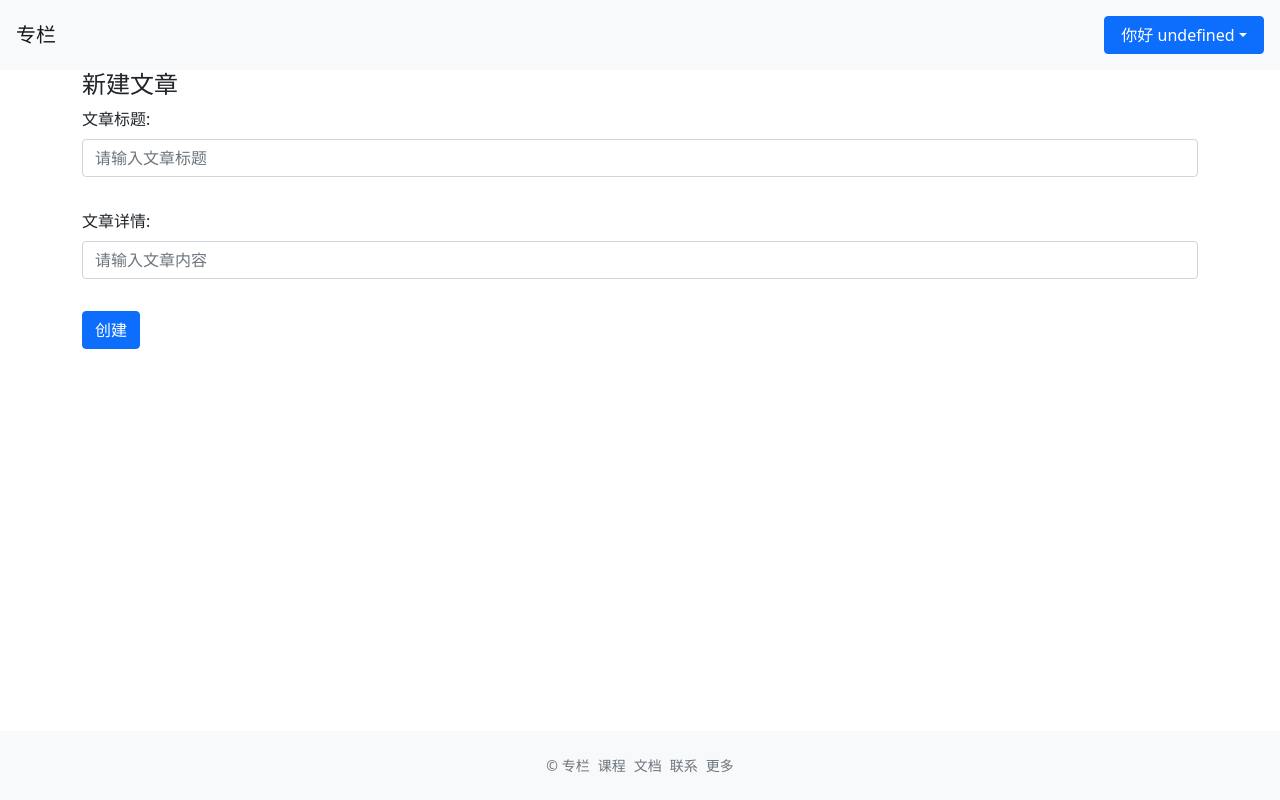
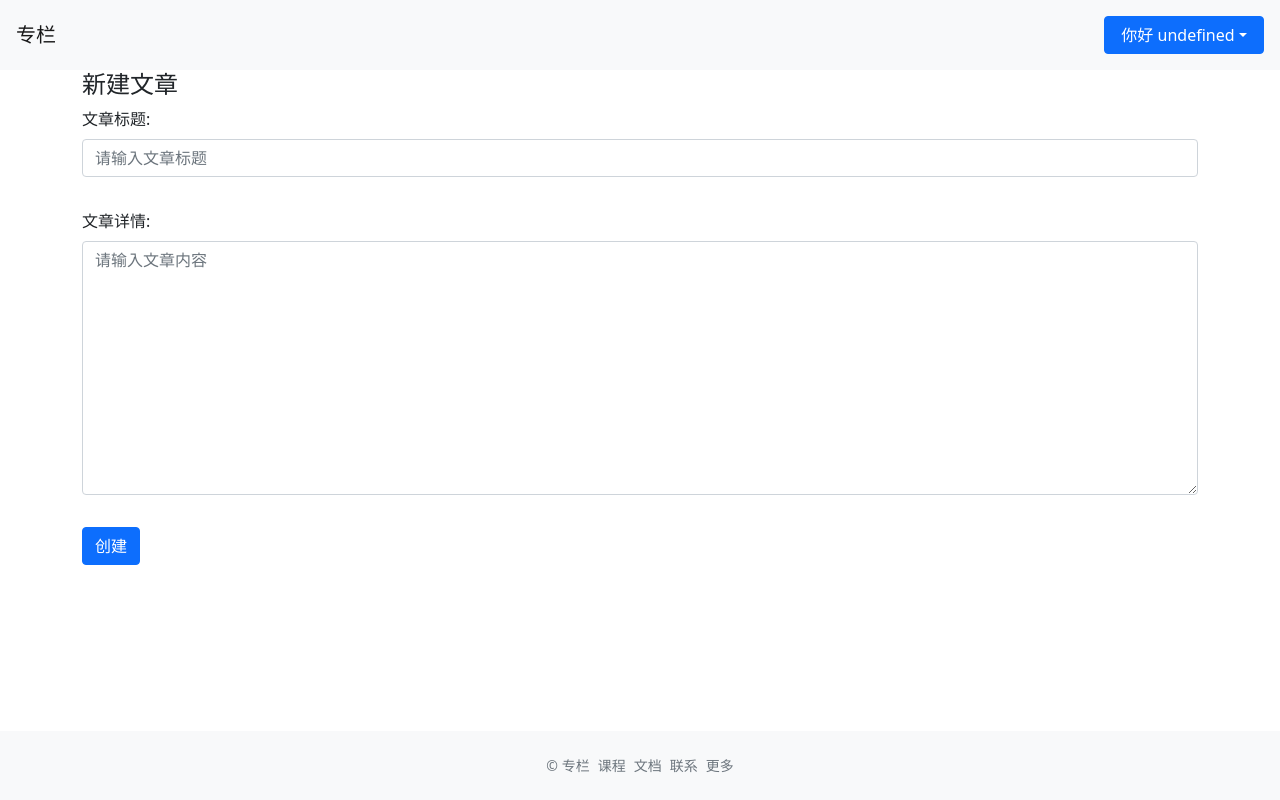
Before and after one commit to Archsx/zhuanlan, a Vue app: page /create in a window 1280 px wide. Built offline with nearby package versions, Linux system fonts and the light colour scheme.

Commit message:
采用component使得ValidateInput组件可以渲染为textarea

```diff
--- a/src/components/ValidateInput.vue
+++ b/src/components/ValidateInput.vue
@@ -1,13 +1,14 @@
 <template>
   <div class="validate-input-container pb-3">
-    <input
+    <component
       class="form-control"
       :value="inputRef.val"
       @input="handleInput"
       @blur="validateInput"
       :class="{ 'is-invalid': inputRef.error }"
       v-bind="$attrs"
-    />
+      :is="tag === 'input' ? 'input' : 'textarea'"
+    ></component>
     <span v-if="inputRef.error" class="invalid-feedback">
       {{ inputRef.message }}
     </span>
@@ -18,6 +19,7 @@
 import { RuleProps, Validation } from '@/utils/validate'
 import { defineComponent, onMounted, PropType, reactive } from 'vue'
 import { mitter } from './ValidateForm.vue'
+export type InputOrText = 'input' | 'textarea'
 
 export default defineComponent({
   name: '',
@@ -34,6 +36,10 @@ export default defineComponent({
     // },
     modelValue: {
       type: String
+    },
+    tag: {
+      type: String as PropType<InputOrText>,
+      default: 'input'
     }
   },
   emits: ['update:modelValue'],
--- a/src/views/CreatePost.vue
+++ b/src/views/CreatePost.vue
@@ -8,16 +8,18 @@
           :rules="titleRules"
           v-model="titleVal"
           placeholder="请输入文章标题"
-          type="text"
+          :tag="'input'"
         ></validate-input>
       </div>
       <div class="mb-3">
         <label for="" class="form-label">文章详情: </label>
         <validate-input
-          type="password"
+          type="text"
+          rows="10"
           placeholder="请输入文章内容"
           :rules="contentRules"
           v-model="contentVal"
+          tag="textarea"
         >
         </validate-input>
       </div>
```
